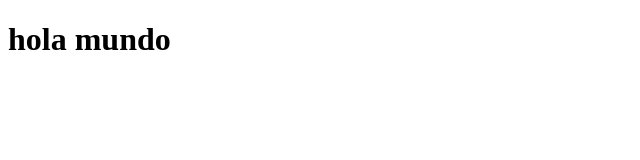
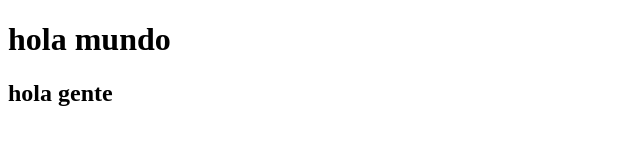
Before and after one commit to NahuPandex/proyectogit, a plain HTML site: page index.html in a window 1280 px wide. Shown: the whole page, without its empty margins (0-640 px from the left). Drawn offline with Linux system fonts and the light colour scheme.

Commit message:
Update index.html

```diff
--- a/index.html
+++ b/index.html
@@ -8,6 +8,7 @@
 <body>
 
 <h1>hola mundo</h1>
+    <h2>hola gente</h2>
 
 </body>
 </html>
```
